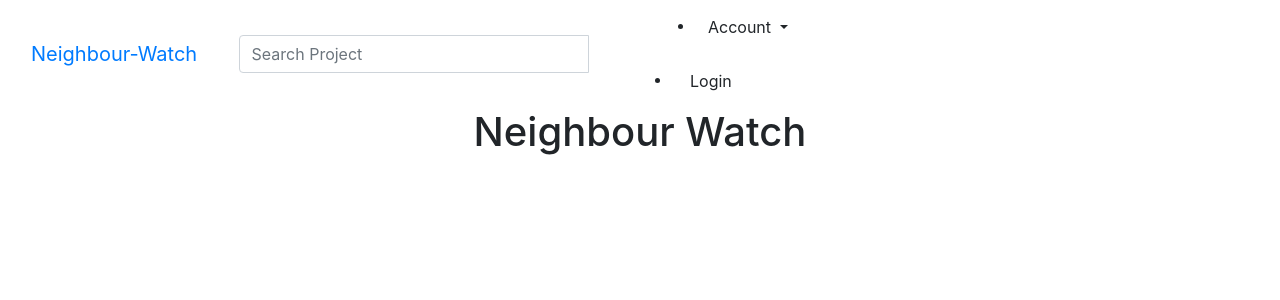
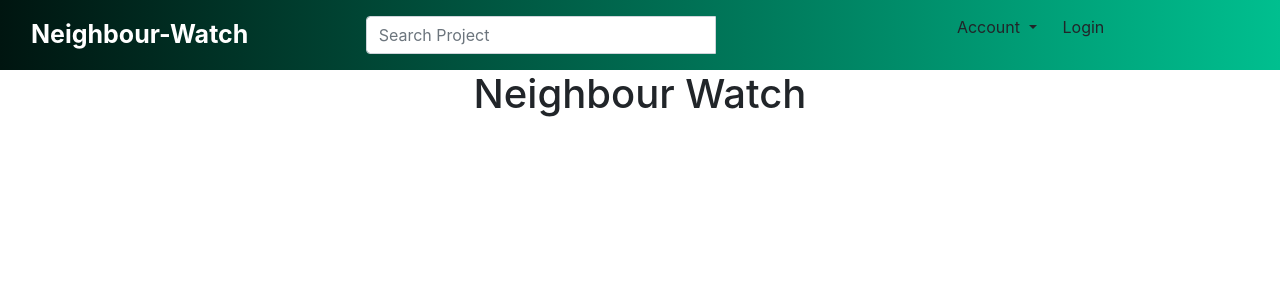
Before and after one commit to Collins07/neighbour-watch, a Django app: page / in a window 1280 px wide. Shown: the top 300 px of the page. Run offline with Django 3.2, Linux system fonts and the light colour scheme; some libraries are stand-ins or nearby versions.

Commit message:
custom styling

```diff
--- a/neighbour/templates/navbar.html
+++ b/neighbour/templates/navbar.html
@@ -1,7 +1,7 @@
 <nav class="navbar navbar-inverse">
     <div class="container-fluid">
       <div class="navbar-header">
-        <a class="navbar-brand" href="{% url 'homePage' %}">Neighbour-Watch</a>
+        <a id="maintitle" class="navbar-brand" href="{% url 'homePage' %}">Neighbour-Watch</a>
     </div>
     <!-- Adding a search form  -->
     <div class="col-sm-4 col-md-4 navbar-right">
@@ -22,7 +22,7 @@
 
     <!-- search form end -->
 
-    <div class="col-sm-6 col-md-6">
+    <div id="accounts" class="col-sm-4 col-md-4">
 
       <ul>
         <li class="dropdown">
--- a/static/css/styles.css
+++ b/static/css/styles.css
@@ -0,0 +1,19 @@
+nav{
+    background: #00bf8f;  /* fallback for old browsers */
+background: -webkit-linear-gradient(to right, #001510, #00bf8f);  /* Chrome 10-25, Safari 5.1-6 */
+background: linear-gradient(to right, #001510, #00bf8f); /* W3C, IE 10+/ Edge, Firefox 16+, Chrome 26+, Opera 12+, Safari 7+ */
+
+}
+#accounts{
+    display: flex;
+    padding-left: 5%;
+}
+li{
+    list-style-type: none;
+}
+#maintitle{
+    color: white;
+    font-weight: bold;
+    font-size: 25px;
+
+}
```
